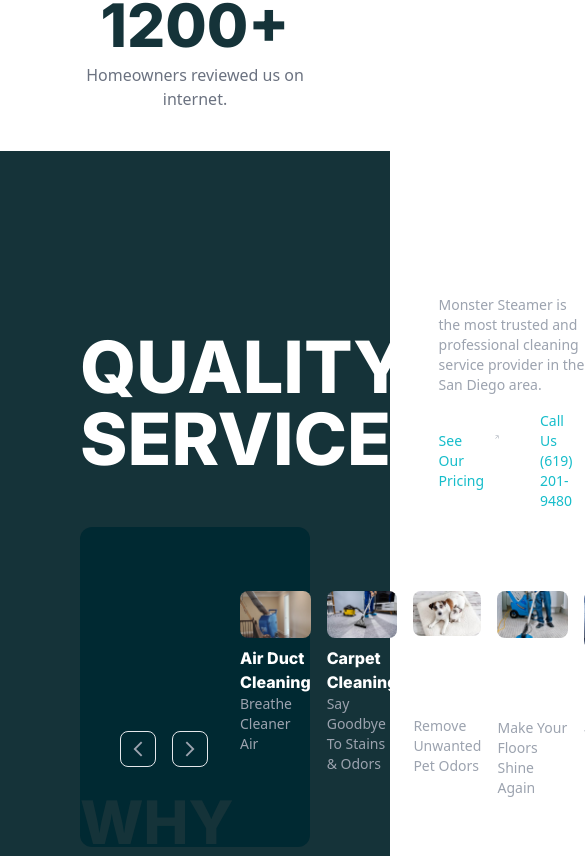
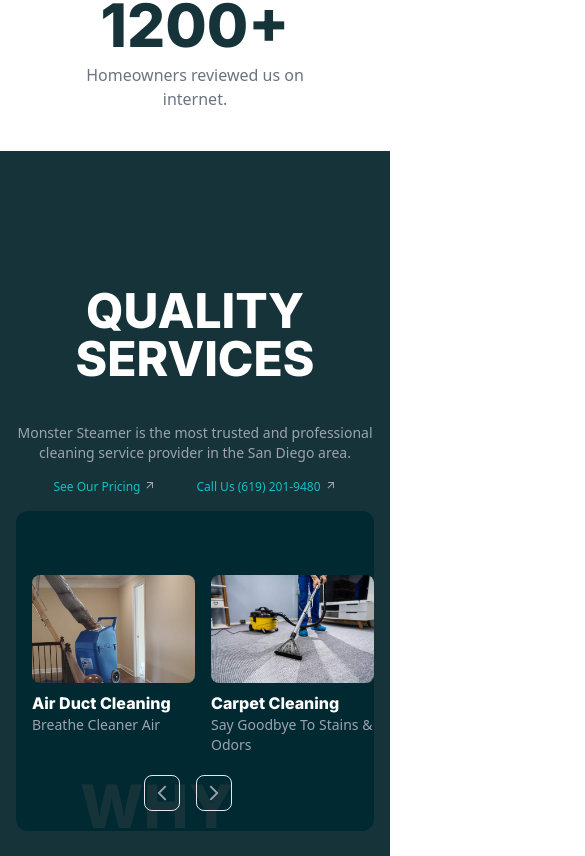
Before and after one commit to ninazmul/monster-steamer, a React (Vite) app: page / in a window 390 px wide. Shown: the part 1808-2664 px from the top of the page, 585 px wide, since content can reach past the window. Built offline with nearby package versions, Linux system fonts and the light colour scheme.

Commit message:
services responsive done

```diff
--- a/src/Components/Services.jsx
+++ b/src/Components/Services.jsx
@@ -1,4 +1,4 @@
-import { useState } from "react";
+import { useEffect, useState } from "react";
 import { Link } from "react-router-dom";
 import { MdArrowOutward } from "react-icons/md";
 import {
@@ -42,6 +42,7 @@
 
 export default function Services() {
   const [currentSlide, setCurrentSlide] = useState(0);
+  const [numVisible, setNumVisible] = useState(5);
 
   const handlePrev = () => {
     setCurrentSlide((prev) => (prev === 0 ? images.length - 1 : prev - 1));
@@ -53,33 +54,55 @@
 
   const getVisibleImages = () => {
     const visibleImages = [];
-    for (let i = 0; i < 5; i++) {
+    for (let i = 0; i < numVisible; i++) {
       visibleImages.push(images[(currentSlide + i) % images.length]);
     }
     return visibleImages;
   };
 
+  useEffect(() => {
+    const handleResize = () => {
+      if (window.innerWidth >= 1024) {
+        setNumVisible(5);
+      } else if (window.innerWidth >= 768) {
+        setNumVisible(2);
+      } else {
+        setNumVisible(2);
+      }
+    };
+
+    window.addEventListener("resize", handleResize);
+    handleResize();
+
+    return () => {
+      window.removeEventListener("resize", handleResize);
+    };
+  }, []);
+
   return (
-    <div className="bg-[#153339] px-20 pb-16 pt-32">
-      <div className="flex items-center justify-between py-4">
+    <div className="bg-[#153339] px-4 md:px-20 pb-16 pt-20">
+      <div className="flex flex-col lg:flex-row items-center justify-between py-4">
         <div>
-          <h1 className="text-7xl font-bold text-white font-inter uppercase">
+          <h1 className="text-5xl md:text-6xl lg:text-7xl font-bold text-white font-inter uppercase py-10 text-center lg:text-start">
             Quality Services
           </h1>
         </div>
-        <div className="flex flex-col gap-4">
+        <div className="flex flex-col gap-4 text-center md:text-start">
           <p className="text-gray-400 text-sm">
             Monster Steamer is the most trusted and professional cleaning
             service provider in the San Diego area.{" "}
           </p>
-          <div className="flex items-center gap-10">
-            <Link to="/pricing" className="text-teal-400 flex gap-1 text-sm">
+          <div className="flex items-center justify-center lg:justify-start gap-10">
+            <Link
+              to="/pricing"
+              className="text-teal-400 flex gap-1 text-xs md:text-sm"
+            >
               See Our Pricing
               <MdArrowOutward className="text-xs text-gray-400" />
             </Link>
             <Link
               to="tel:619-201-9480"
-              className="text-teal-400 flex gap-1 text-sm"
+              className="text-teal-400 flex gap-1 text-xs md:text-sm"
             >
               Call Us (619) 201-9480
               <MdArrowOutward className="text-xs text-gray-400" />
@@ -88,7 +111,7 @@
         </div>
       </div>
       <div className="bg-[#002932] h-80 rounded-xl relative">
-        <div className="flex items-center gap-4 absolute bottom-20 left-10 z-40">
+        <div className="hidden md:flex items-center gap-4 absolute bottom-20 left-10 z-40">
           <MdOutlineArrowBackIosNew
             className="text-4xl text-gray-400 border p-2 rounded-lg cursor-pointer"
             onClick={handlePrev}
@@ -98,7 +121,7 @@
             onClick={handleNext}
           />
         </div>
-        <div className="flex gap-4 pt-16 pl-40 absolute">
+        <div className="flex gap-4 pt-16 pl-4 md:pl-40 absolute">
           {getVisibleImages().map((image, index) => (
             <div key={index} className="flex flex-col">
               <img
@@ -113,6 +136,16 @@
             </div>
           ))}
         </div>
+        <div className="flex md:hidden items-center gap-4 absolute bottom-5 left-32 z-40">
+          <MdOutlineArrowBackIosNew
+            className="text-4xl text-gray-400 border p-2 rounded-lg cursor-pointer"
+            onClick={handlePrev}
+          />
+          <MdOutlineArrowForwardIos
+            className="text-4xl text-gray-400 border p-2 rounded-lg cursor-pointer"
+            onClick={handleNext}
+          />
+        </div>
       </div>
     </div>
   );
```
